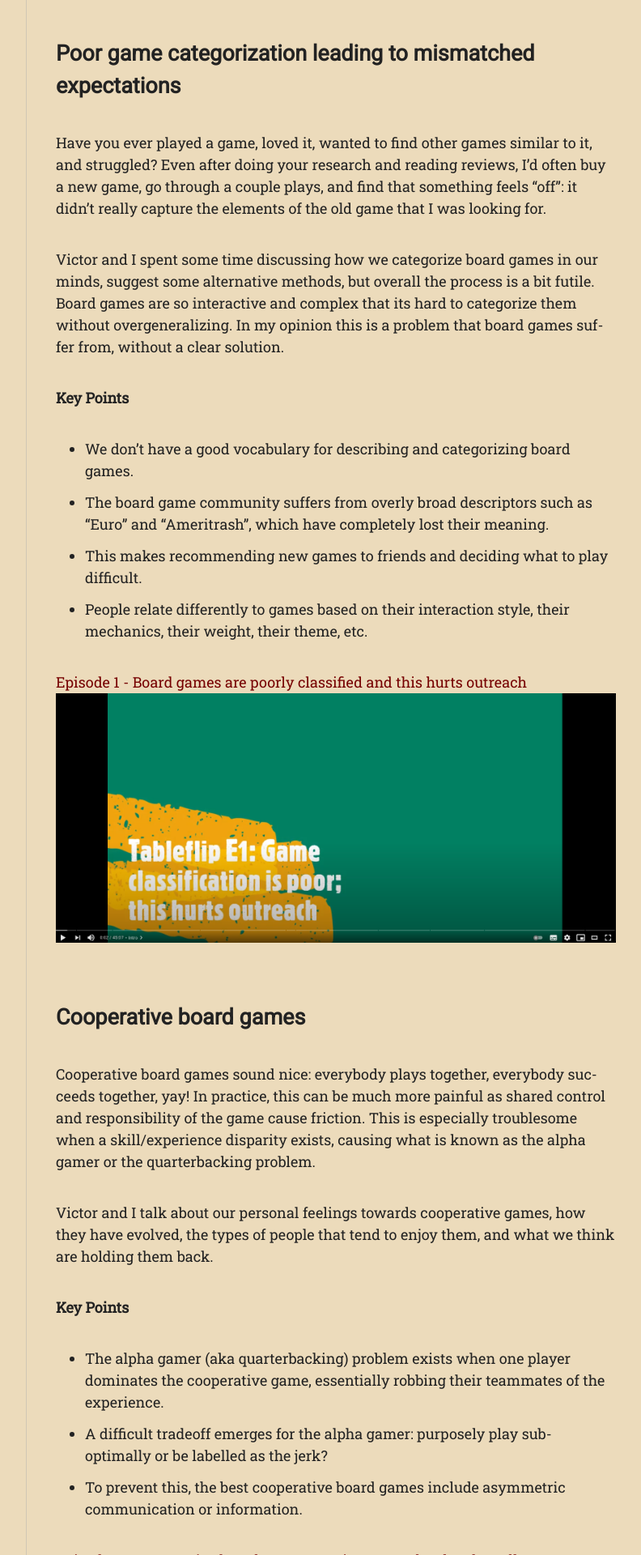
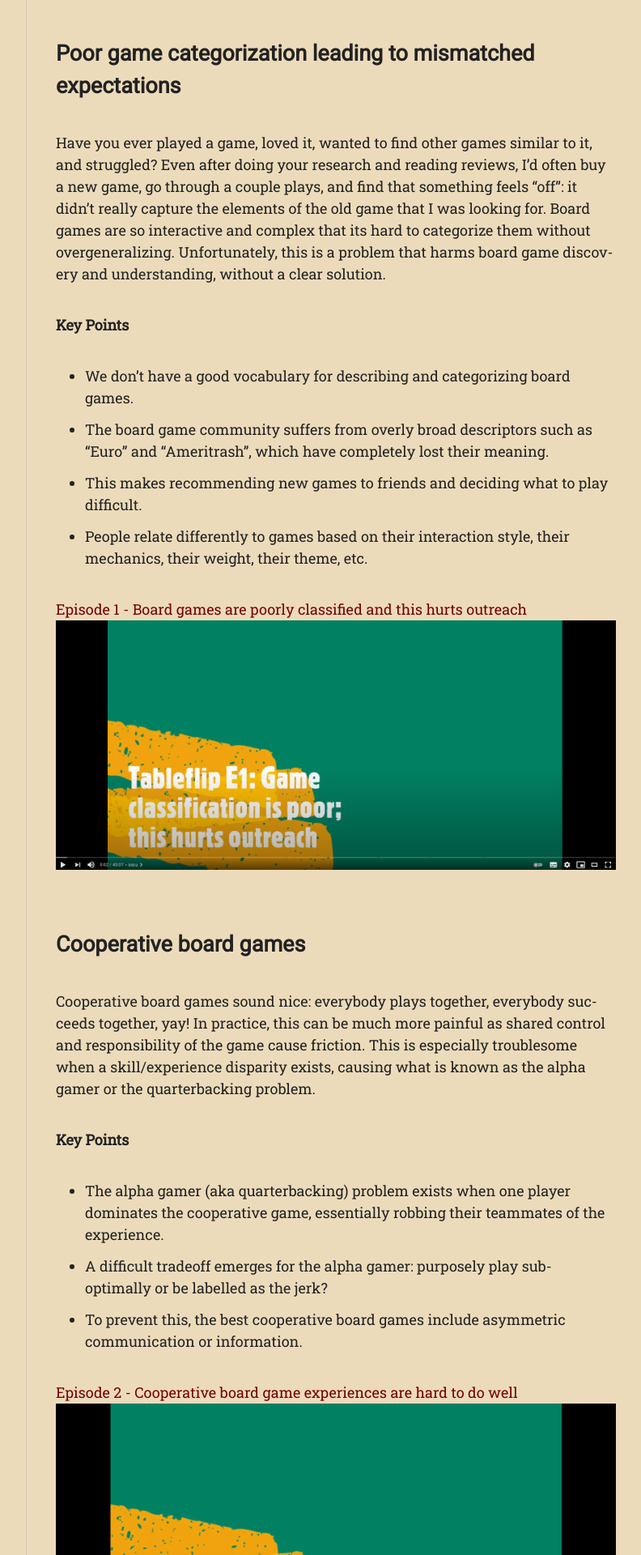
Before and after one commit to clementfungblog/clementfungblog.github.io, a Jekyll site: the page built from _posts/2021-06-27-tableflip.md, in a window 1280 px wide. Shown: the part 964-2884 px from the top of the page at 81% size, without its empty margins (357-1149 px from the left). Built offline with Jekyll 4.4.1, drawn with Linux system fonts in a browser that asks for light colours; nearby versions of some CDN libraries; some web fonts are replaced.

Commit message:
Edit for length

```diff
--- a/_posts/2021-06-27-tableflip.md
+++ b/_posts/2021-06-27-tableflip.md
@@ -19,8 +19,7 @@ I hope you find them interesting!
 ## Poor game categorization leading to mismatched expectations
 
 Have you ever played a game, loved it, wanted to find other games similar to it, and struggled? Even after doing your research and reading reviews, I'd often buy a new game, go through a couple plays, and find that something feels "off": it didn't really capture the elements of the old game that I was looking for.
-
-Victor and I spent some time discussing how we categorize board games in our minds, suggest some alternative methods, but overall the process is a bit futile. Board games are so interactive and complex that its hard to categorize them without overgeneralizing. In my opinion this is a problem that board games suffer from, without a clear solution.
+Board games are so interactive and complex that its hard to categorize them without overgeneralizing. Unfortunately, this is a problem that harms board game discovery and understanding, without a clear solution.
 
 **Key Points**
 - We don't have a good vocabulary for describing and categorizing board games.
@@ -36,8 +35,6 @@ Victor and I spent some time discussing how we categorize board games in our min
 Cooperative board games sound nice: everybody plays together, everybody succeeds together, yay!
 In practice, this can be much more painful as shared control and responsibility of the game cause friction.
 This is especially troublesome when a skill/experience disparity exists, causing what is known as the alpha gamer or the quarterbacking problem.
-
-Victor and I talk about our personal feelings towards cooperative games, how they have evolved, the types of people that tend to enjoy them, and what we think are holding them back.
 
 **Key Points**
 - The alpha gamer (aka quarterbacking) problem exists when one player dominates the cooperative game, essentially robbing their teammates of the experience.
```
Also changed, not shown: other parts of _posts/2021-06-27-tableflip.md (+1 -1 lines).
